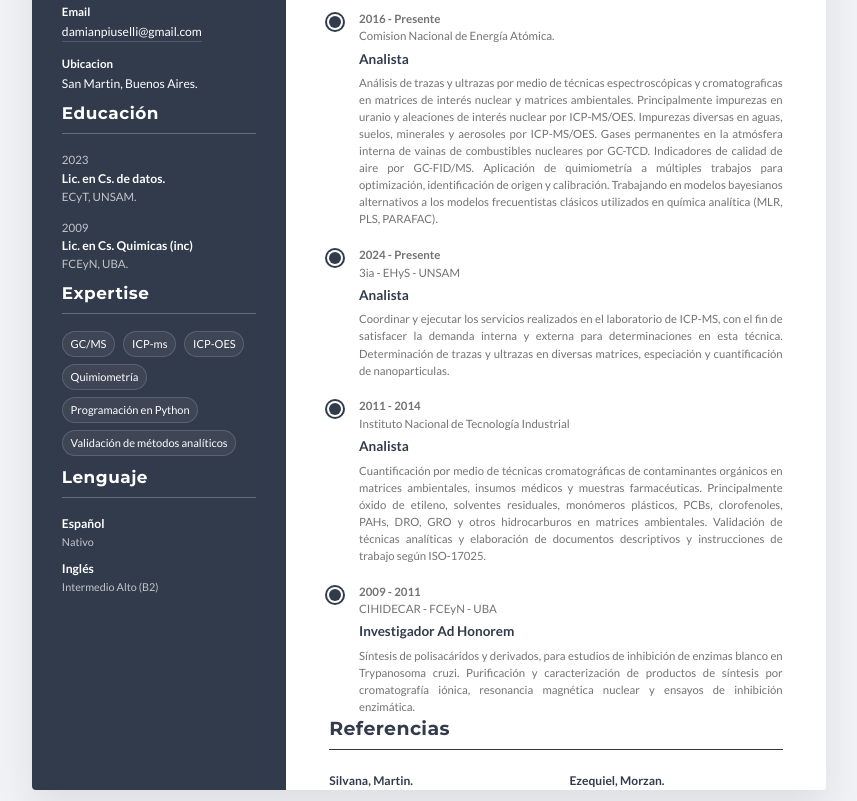
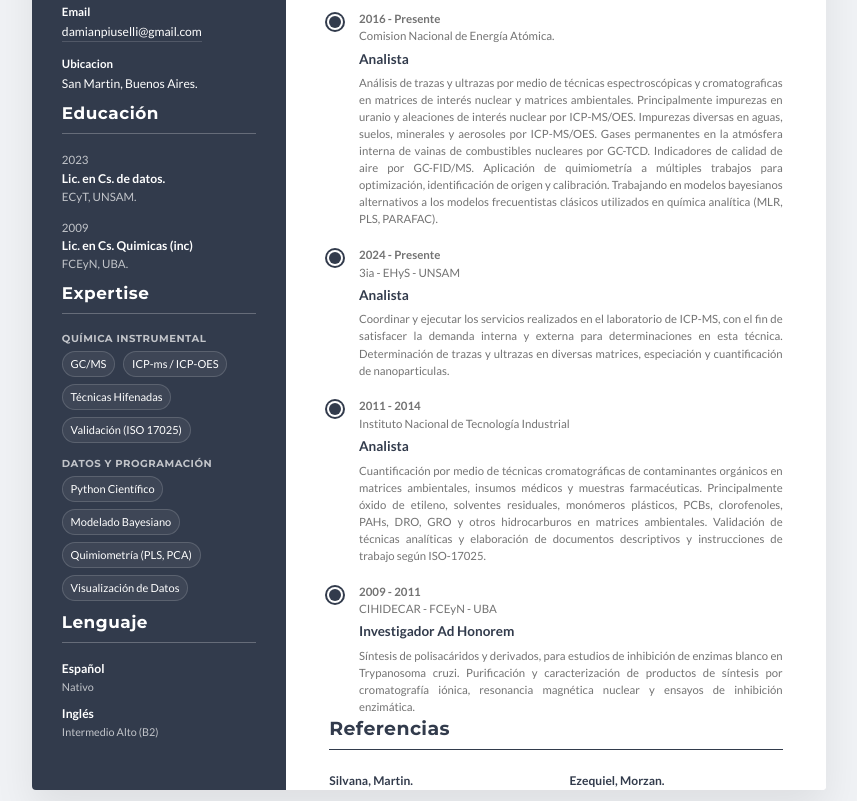
Before and after one commit to DamianPiuselli/cv, a plain HTML site: page index.html in a window 1280 px wide. Shown: the part 433-1234 px from the top of the page, without its empty margins (211-1068 px from the left). Drawn offline with Linux system fonts and the light colour scheme.

Commit message:
Mejora de diseño: clasificación de expertise por categorías

```diff
--- a/index.html
+++ b/index.html
@@ -102,13 +102,21 @@
         <!-- Expertise -->
         <section aria-labelledby="heading-expertise">
           <h2 id="heading-expertise">Expertise</h2>
+
+          <div class="expertise-category">Química Instrumental</div>
           <div class="expertise-tags">
             <span class="tag">GC/MS</span>
-            <span class="tag">ICP-ms</span>
-            <span class="tag">ICP-OES</span>
-            <span class="tag">Quimiometría</span>
-            <span class="tag">Programación en Python</span>
-            <span class="tag">Validación de métodos analíticos</span>
+            <span class="tag">ICP-ms / ICP-OES</span>
+            <span class="tag">Técnicas Hifenadas</span>
+            <span class="tag">Validación (ISO 17025)</span>
+          </div>
+
+          <div class="expertise-category">Datos y Programación</div>
+          <div class="expertise-tags">
+            <span class="tag">Python Científico</span>
+            <span class="tag">Modelado Bayesiano</span>
+            <span class="tag">Quimiometría (PLS, PCA)</span>
+            <span class="tag">Visualización de Datos</span>
           </div>
         </section>
 
--- a/style.css
+++ b/style.css
@@ -353,7 +353,22 @@ body {
   color: var(--sidebar-text-muted);
 }
 
-/* Expertise Tags (Modern Pill Style) */
+/* Expertise Categories & Tags (Modern Pill Style) */
+.expertise-category {
+  font-family: var(--font-headings);
+  font-size: 0.75em;
+  font-weight: 700;
+  text-transform: uppercase;
+  color: var(--sidebar-text-muted);
+  margin-top: 1.2em;
+  margin-bottom: 0.5em;
+  letter-spacing: 0.05em;
+}
+
+.expertise-category:first-of-type {
+  margin-top: 0.5em;
+}
+
 .expertise-tags {
   display: flex;
   flex-wrap: wrap;
```
